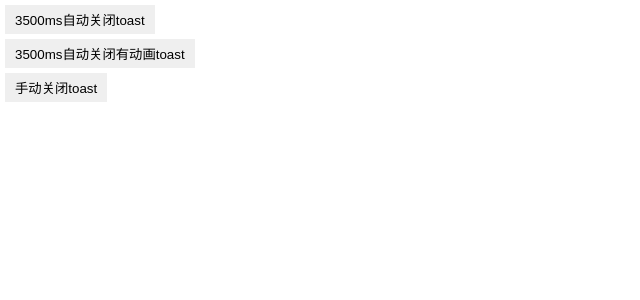
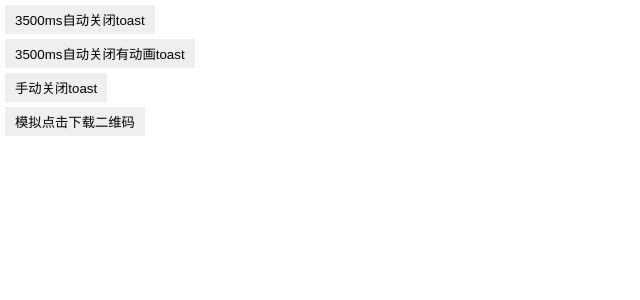
Before and after one commit to Nangxif/toast, a Vue app: page / in a window 1280 px wide. Shown: the top 300 px of the page, without its empty margins (0-640 px from the left). Built offline with nearby package versions, Linux system fonts and the light colour scheme.

Commit message:
:art: add demo item

```diff
--- a/src/App.vue
+++ b/src/App.vue
@@ -7,6 +7,9 @@
       3500ms自动关闭有动画toast
     </button>
     <button type="button" class="btn" @click="toast3">手动关闭toast</button>
+    <button type="button" class="btn" @click="toast4">
+      模拟点击下载二维码
+    </button>
   </div>
 </template>
 
@@ -58,6 +61,19 @@ export default {
           );
         }, 0);
       });
+    },
+    toast4() {
+      const toast_4 = this.$toast({
+        text: '二维码生成中……',
+        ownStyle: {
+          'border-radius': '6px'
+        },
+        autoClose: false
+      });
+      toast_4.show();
+      setTimeout(() => {
+        toast_4.remove();
+      }, 2000);
     }
   },
   mounted() {}
```
Also changed, not shown: 5 other files (tests, documents, lock files or other folders).
